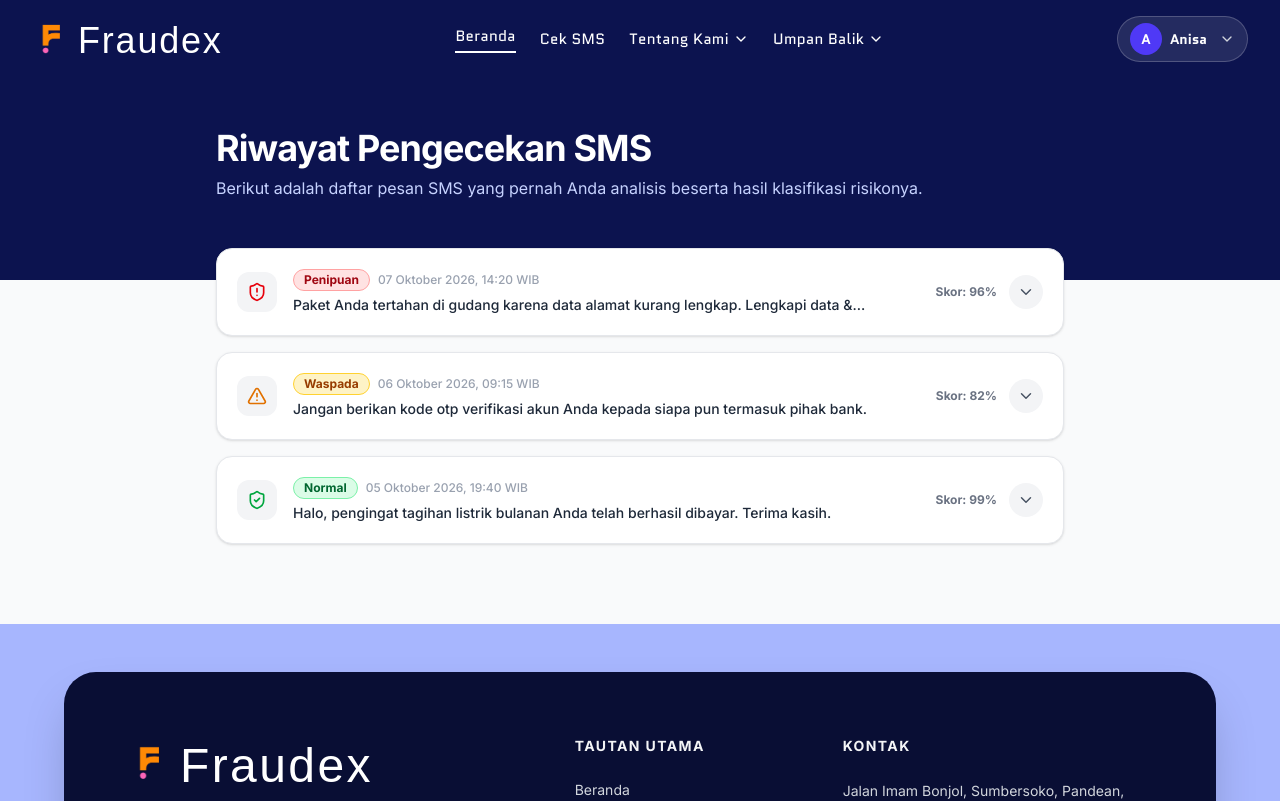
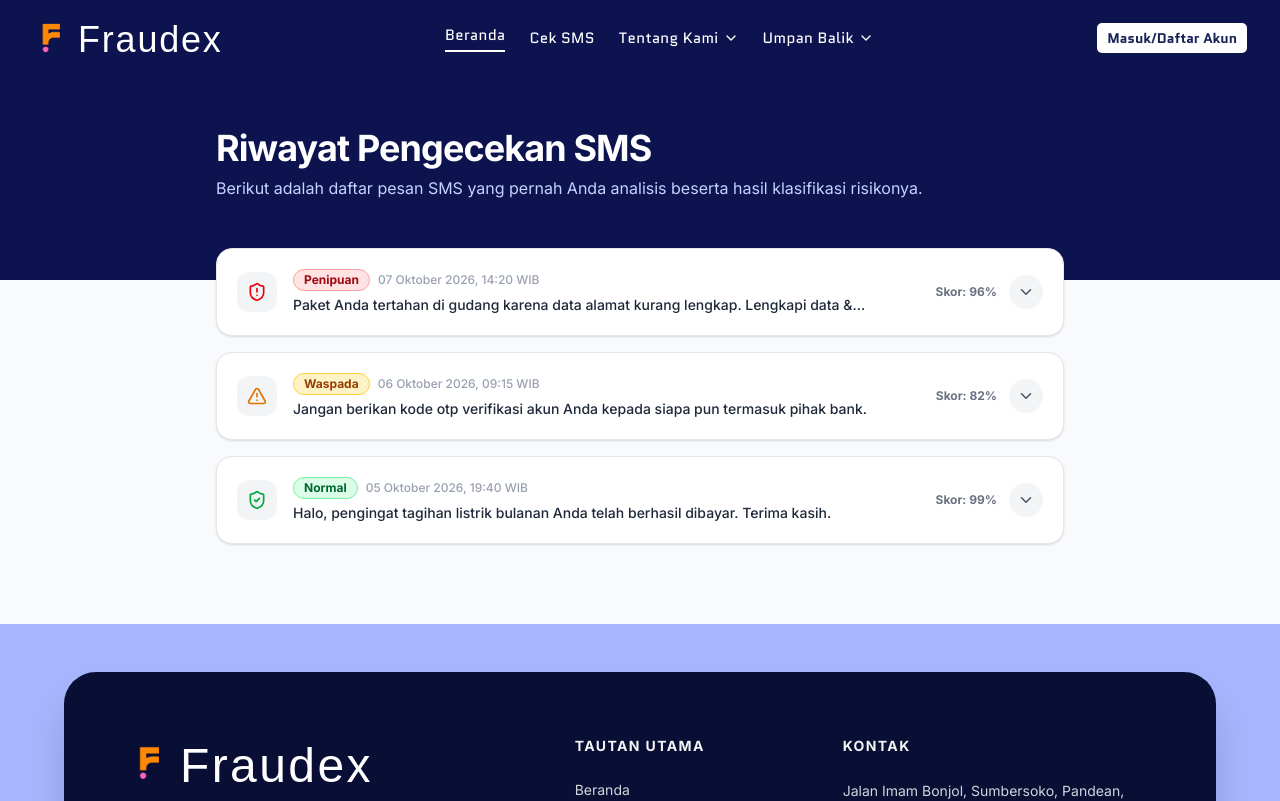
Before and after one commit to anisasdrwnto/front-end_fraudex, a Next.js app: page /riwayat in a window 1280 px wide. Shown: the top 801 px of the page. Built offline with nearby package versions, Linux system fonts and the light colour scheme; a web font is replaced by a local one.

Commit message:
add import useState dan ubah agar tidak hardcode user "Anisa"

```diff
--- a/src/app/riwayat/page.tsx
+++ b/src/app/riwayat/page.tsx
@@ -1,6 +1,6 @@
 "use client";
 
-import React from 'react';
+import React, { useState, useEffect } from 'react';
 import Navbar from '@/components/layout/Navbar';
 import Footer from '@/components/layout/Footer';
 import { HistoryItemCard } from '@/components/features/sms-checker/HistoryItemCard';
@@ -33,7 +33,7 @@ const mockHistory = [
 ];
 
 export default function RiwayatPage() {
-  const currentUser = { name: "Anisa", role: "user" };
+  const [currentUser, setCurrentUser] = useState<{ name: string; role: string } | null>(null);
 
   return (
     <div className="min-h-screen bg-gray-50 flex flex-col">
```
